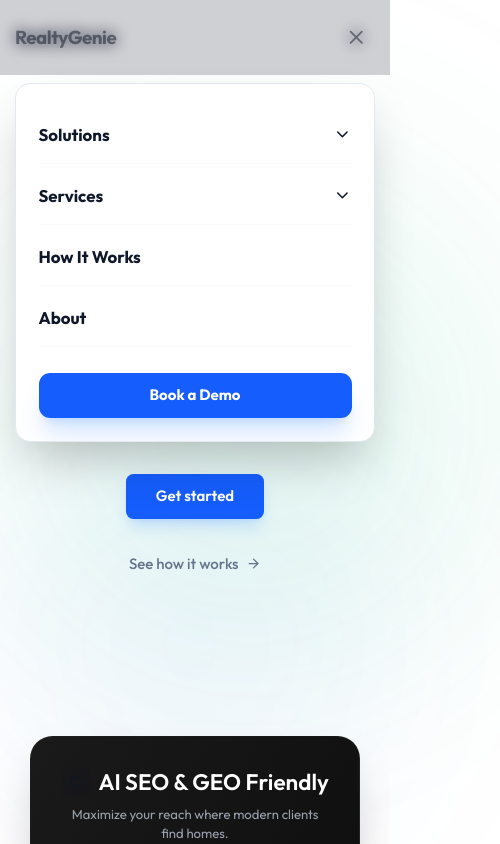
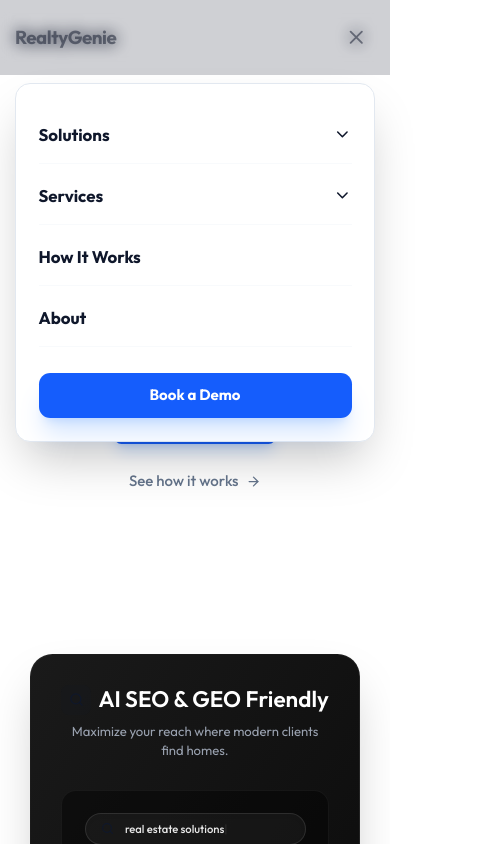
Before and after one commit to Realty-Genie/realty-genie-new, a Next.js app: page / in a window 390 px wide. Both pictures are taken after a click on the button "Toggle menu". Shown: the top 844 px of the page, 500 px wide, since content can reach past the window. Built offline with nearby package versions, Linux system fonts and the light colour scheme.

Commit message:
fix: hamburger with sticky navbar fix

```diff
--- a/app/globals.css
+++ b/app/globals.css
@@ -85,6 +85,7 @@
 @layer base {
   html {
     font-size: 15px;
+    overflow-x: hidden;
   }
 
   * {
@@ -92,6 +93,6 @@
   }
 
   body {
-    @apply bg-background text-foreground font-sans;
+    @apply bg-background text-foreground font-sans overflow-x-hidden;
   }
 }
--- a/app/layout.tsx
+++ b/app/layout.tsx
@@ -20,10 +20,12 @@
   return (
     <html lang="en">
       <body
-        className={`${outfit.variable} font-sans antialiased`}
+        className={`${outfit.variable} font-sans antialiased overflow-x-hidden`}
       >
-        <div className="absolute top-1/2 left-0 -translate-y-1/2 w-[500px] h-[500px] bg-emerald-500/10 blur-[120px] rounded-full pointer-events-none" />
-        <div className="absolute bottom-0 right-0 w-[400px] h-[400px] bg-blue-500/5 blur-[100px] rounded-full pointer-events-none" />
+        <div className="fixed inset-0 overflow-hidden pointer-events-none -z-10">
+          <div className="absolute top-1/2 left-0 -translate-y-1/2 w-[500px] h-[500px] bg-emerald-500/10 blur-[120px] rounded-full" />
+          <div className="absolute bottom-0 right-0 w-[400px] h-[400px] bg-blue-500/5 blur-[100px] rounded-full" />
+        </div>
         {children}
       </body>
     </html>
--- a/app/page.tsx
+++ b/app/page.tsx
@@ -50,7 +50,7 @@
     <div className="min-h-screen mx-auto w-full bg-white text-[#0F172A] overflow-x-hidden font-sans">
       <Navbar />
 
-      <main>
+      <main className='max-w-7xl mx-auto'>
         <Hero />
         <div className="absolute inset-0 -z-10 pointer-events-none overflow-hidden">
           <div className="absolute top-[-10%] left-[-10%] w-[40%] h-[40%] rounded-full bg-blue-50/50 blur-[120px]" />
--- a/components/landing/BentoCards.tsx
+++ b/components/landing/BentoCards.tsx
@@ -222,7 +222,7 @@
             <div className="absolute inset-0 z-0">
                 <div className="relative w-full h-full flex items-center justify-center p-4 overflow-hidden">
                     <motion.div
-                        className="relative h-full aspect-[10/16] md:aspect-[10/16] bg-slate-900 rounded-[2.5rem] border-[6px] border-slate-800 shadow-2xl overflow-hidden flex flex-col"
+                        className="relative h-full aspect-[9/16] md:aspect-[10/16] bg-slate-900 rounded-[2.5rem] border-[6px] border-slate-800 shadow-2xl overflow-hidden flex flex-col"
                         animate={active ? { scale: 1.02, y: -5 } : { scale: 1, y: 0 }}
                         transition={{ duration: 0.5 }}
                     >
--- a/components/landing/Hero.tsx
+++ b/components/landing/Hero.tsx
@@ -44,7 +44,7 @@
                     initial={{ opacity: 0, y: 20 }}
                     animate={{ opacity: 1, y: 0 }}
                     transition={{ duration: 0.6, ease: "easeOut" }}
-                    className="text-5xl md:text-7xl font-bold tracking-tight text-[#0F172A] leading-[1.1] mb-6 max-w-4xl"
+                    className="text-4xl md:text-7xl font-bold tracking-tight text-[#0F172A] leading-[1.1] mb-6 max-w-4xl"
                 >
                     Magically simplify <br className="hidden md:block" />
                     your <span className="italic font-serif">Real Estate</span> operations
@@ -66,12 +66,12 @@
                     initial={{ opacity: 0, y: 20 }}
                     animate={{ opacity: 1, y: 0 }}
                     transition={{ delay: 0.4 }}
-                    className="flex flex-col sm:flex-row gap-6 justify-center items-center mb-20"
+                    className="flex flex-col sm:flex-row gap-4 sm:gap-6 justify-center items-center mb-20"
                 >
-                    <Button size="lg" className="h-12 px-8 text-base font-semibold rounded-lg bg-blue-600 hover:bg-blue-700 text-white shadow-lg shadow-blue-500/20 transition-all duration-300">
+                    <Button size="lg" className="w-full sm:w-auto h-12 px-8 text-base font-semibold rounded-lg bg-blue-600 hover:bg-blue-700 text-white shadow-lg shadow-blue-500/20 transition-all duration-300">
                         Get started
                     </Button>
-                    <Button variant="ghost" className="h-12 px-4 text-base font-medium text-muted-foreground hover:text-foreground gap-2 group">
+                    <Button variant="ghost" className="w-full sm:w-auto h-12 px-4 text-base font-medium text-muted-foreground hover:text-foreground gap-2 group">
                         See how it works
                         <ArrowRight className="w-4 h-4 group-hover:translate-x-1 transition-transform" />
                     </Button>
--- a/components/landing/Navbar.tsx
+++ b/components/landing/Navbar.tsx
@@ -46,8 +46,8 @@
         <nav
             style={{ WebkitBackdropFilter: isScrolled ? 'blur(12px)' : 'none' }}
             className={`fixed top-0 left-0 right-0 z-50 transition-all duration-300 ${isScrolled
-                    ? 'bg-white/90 backdrop-blur-md border-b border-slate-200 py-3 shadow-md'
-                    : 'bg-white/50 backdrop-blur-sm py-4'
+                ? 'bg-white/90 backdrop-blur-md border-b border-slate-200 py-3 shadow-md'
+                : 'bg-white/50 backdrop-blur-sm py-4'
                 }`}
         >
             <div className="max-w-7xl mx-auto px-4 md:px-8 h-12 md:h-14 flex items-center justify-between">
@@ -126,7 +126,7 @@
                             animate={{ opacity: 1, scale: 1, y: 0 }}
                             exit={{ opacity: 0, scale: 0.95, y: -10 }}
                             transition={{ duration: 0.2 }}
-                            className="absolute top-[calc(100%+8px)] left-4 right-4 z-50 md:hidden bg-white rounded-2xl border border-slate-200 shadow-2xl overflow-hidden p-6"
+                            className="absolute top-[calc(100%+8px)] left-4 right-4 z-50 md:hidden bg-white rounded-2xl border border-slate-200 shadow-2xl p-6"
                         >
                             <div className="flex flex-col gap-1">
                                 {navLinks.map((link) => (
```
